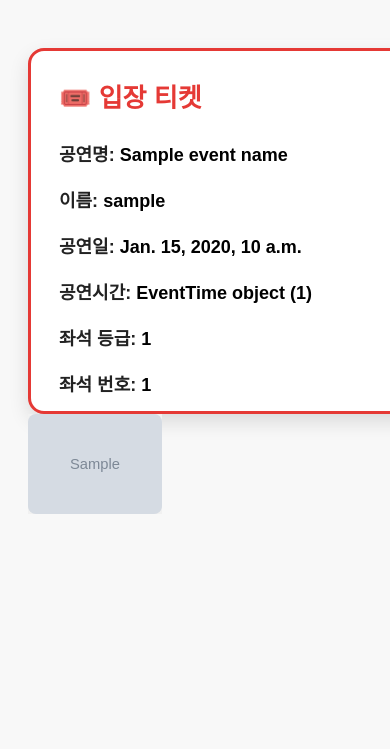
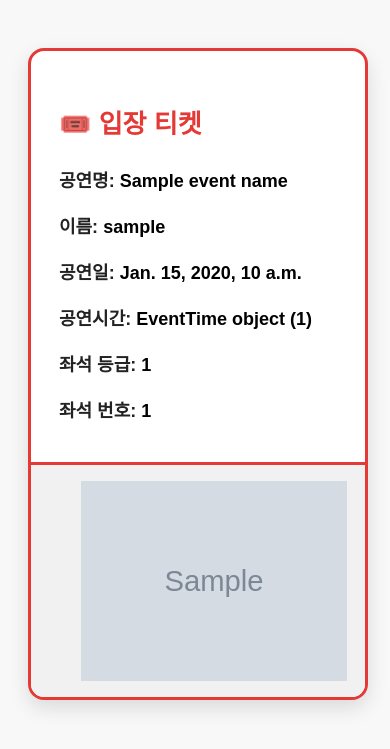
Before and after one commit to 2025-summerbootcamp-TeamG/Backend, a Django app: template templates/checkin_ticket.html in a window 390 px wide. Shown: the top 749 px of that part. Run offline with Django 5.2, Linux system fonts and the light colour scheme; tables that the repository leaves empty hold one stand-in row (Sample ...); the template is opened without the code that fills it: values named after a table or form of the project are taken from there, most other values are stand-ins (such as "Sample title", 1, 10 or a date in 2020); the page is wider than the window, and the part outside it is not shown.

Commit message:
디자인 수정

```diff
--- a/templates/checkin_ticket.html
+++ b/templates/checkin_ticket.html
@@ -16,9 +16,11 @@
 
     .ticket-container {
       width: 760px;
-      height: 360px;
+      max-width: 100%;
+      height: auto;
       margin: 0 auto;
       display: flex;
+      flex-direction: row;
       background-color: #fff;
       border-radius: 16px;
       box-shadow: 0 8px 20px rgba(0, 0, 0, 0.12);
@@ -52,27 +54,44 @@
       color: #222;
     }
 
-    .ticket-number {
-      margin-top: 16px;
-      font-size: 15px;
-      color: #666;
-      font-weight: normal;
-    }
-
     .ticket-thumbnail {
       width: 40%;
       background-color: #f1f1f1;
       display: flex;
       align-items: center;
       justify-content: center;
+      padding: 16px;
     }
 
     .ticket-thumbnail img {
-      max-width: 100%;
+      width: 100%;
+      height: auto;
       max-height: 100%;
       object-fit: contain;
-      display: block;
       border-radius: 8px;
+    }
+
+    /* 반응형 모바일 대응 */
+    @media (max-width: 768px) {
+      .ticket-container {
+        flex-direction: column;
+        height: auto;
+      }
+
+      .ticket-info {
+        width: 100%;
+        border-right: none;
+        border-bottom: 3px solid var(--primary-color);
+      }
+
+      .ticket-thumbnail {
+        width: 100%;
+        padding: 16px;
+      }
+
+      .ticket-thumbnail img {
+        max-height: 200px;
+      }
     }
   </style>
 </head>
@@ -80,14 +99,13 @@
   <div class="ticket-container">
     <!-- 왼쪽 티켓 정보 -->
     <div class="ticket-info">
-      <h2>🎟️ 입장 티켓 </h2>
+      <h2>🎟️ 입장 티켓</h2>
       <p><strong>공연명:</strong> {{ event_name }}</p>
       <p><strong>이름:</strong> {{ username }}</p>
       <p><strong>공연일:</strong> {{ event_date }}</p>
       <p><strong>공연시간:</strong> {{ event_time }}</p>
       <p><strong>좌석 등급:</strong> {{ seat_rank }}</p>
       <p><strong>좌석 번호:</strong> {{ seat_number }}</p>
-      </div>
     </div>
 
     <!-- 오른쪽 썸네일 -->
```
